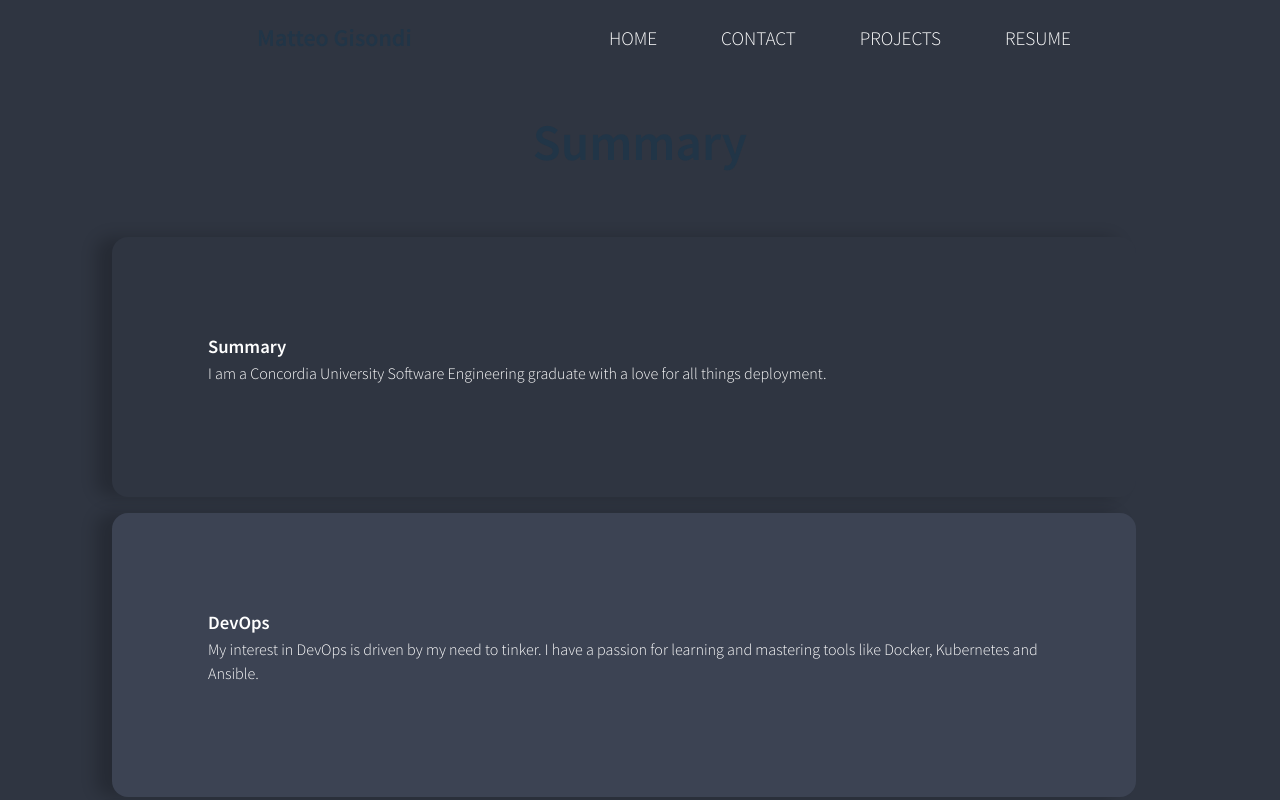
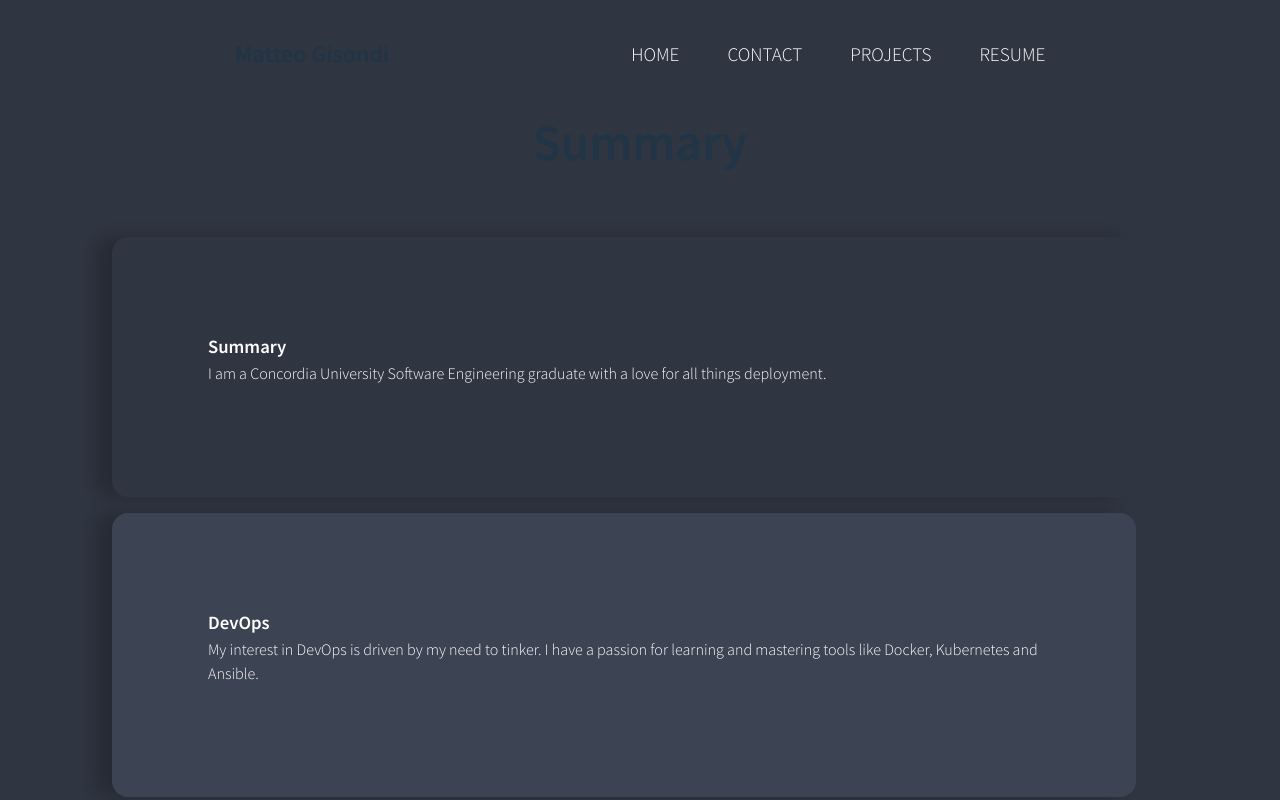
Before and after one commit to MatteoGisondi/portfolio, a Vue app: page / in a window 1280 px wide. Shown: the top 800 px of the page. Built offline with nearby package versions, Linux system fonts and the light colour scheme.

Commit message:
Revert Header

```diff
--- a/src/components/Header.vue
+++ b/src/components/Header.vue
@@ -35,10 +35,16 @@ header {
     background: var(--background);
     background-color: var(--card-background);
     text-align: center;
+    padding: 1rem;
     position: fixed;
-    z-index: 999;
-    width: 100%;
     top: 0;
+    left: 0;
+    right: 0;
+    z-index: 1000;
+}
+
+h1 {
+    margin: 0;
 }
 
 .nav-toggle {
@@ -47,7 +53,7 @@ header {
     left: -9999px !important;
 }
 
-.nav-toggle:focus~.nav-toggle-label {
+.nav-toggle:focus ~ .nav-toggle-label {
     outline: 3px solid hsla(195, 53%, 79%, 0.75);
 }
 
@@ -107,7 +113,6 @@ nav ul {
 nav li {
     margin-bottom: 1em;
     margin-left: 1em;
-    margin-right: 1em;
 }
 
 nav a {
@@ -123,11 +128,11 @@ nav a:hover {
     color: hsl(0, 0%, 0%);
 }
 
-.nav-toggle:checked~nav {
+.nav-toggle:checked ~ nav {
     transform: scale(1, 1);
 }
 
-.nav-toggle:checked~nav a {
+.nav-toggle:checked ~ nav a {
     opacity: 1;
     transition: opacity 250ms ease-in-out 250ms;
 }
@@ -181,18 +186,15 @@ nav a:hover {
         height: 5px;
         background: hsl(0, 0%, 0%);
         position: absolute;
-        bottom: -10px;
+        top: -0.75em;
         left: 0;
         right: 0;
-        transform-origin: right center;
-        transform: scaleX(0);
-        transition: transform 250ms ease-in-out;
+        transform: scale(0, 1);
+        transition: transform ease-in-out 250ms;
     }
 
     nav a:hover::before {
-        transform-origin: left center;
-        transform: scaleX(1);
-        transition: transform 250ms ease-in-out;
+        transform: scale(1, 1);
     }
 }
 </style>
```
